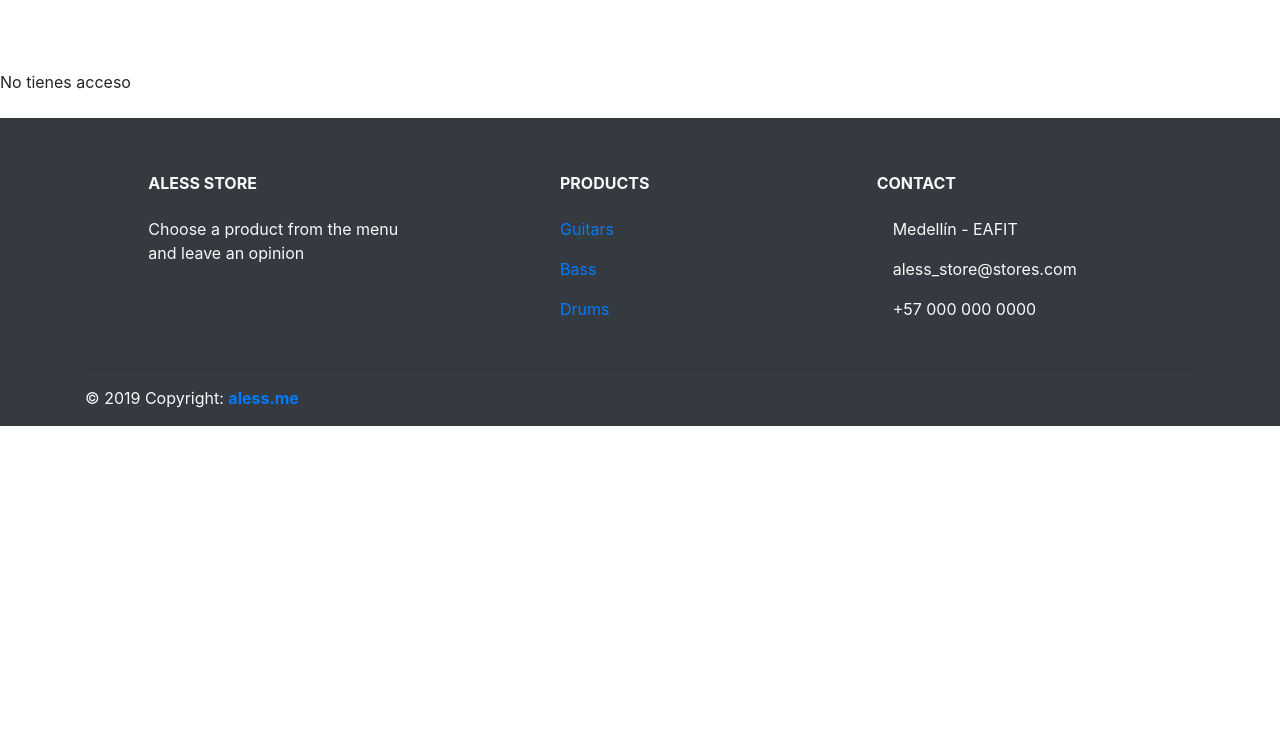
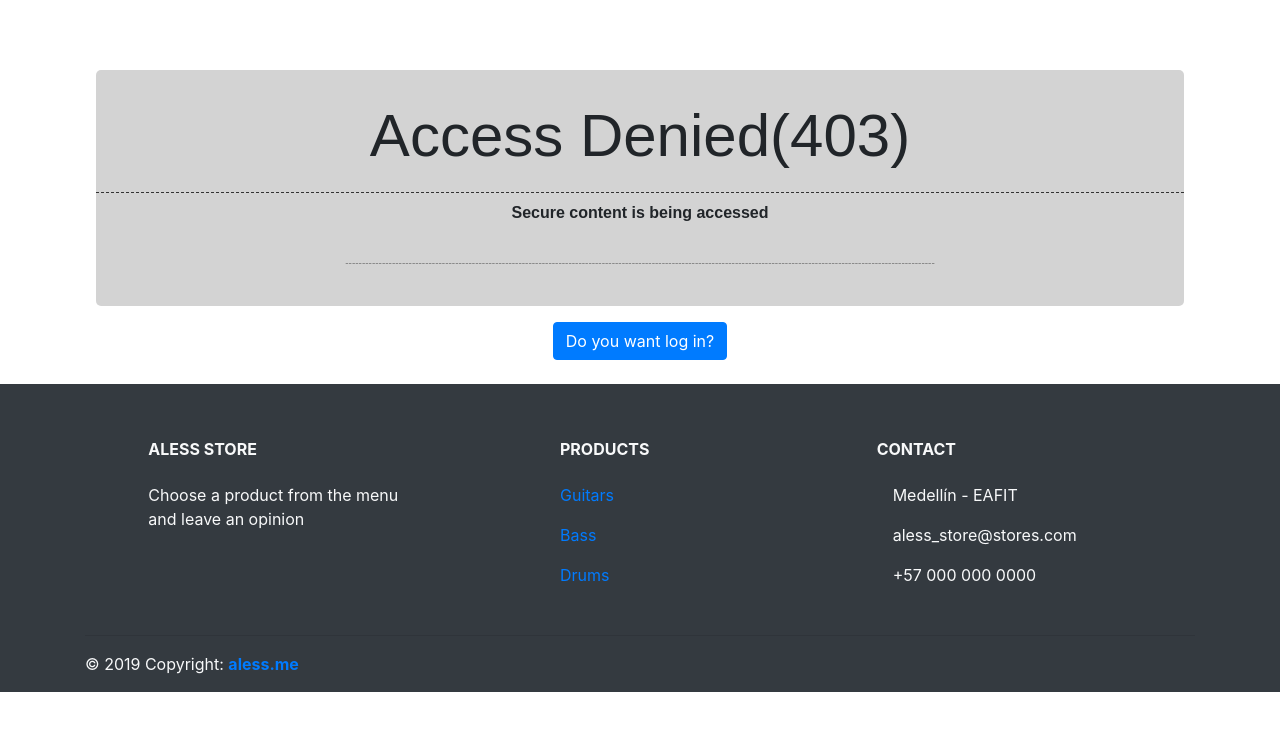
Before and after one commit to sazapatac1/Aless, an Angular app in the folder frontend/: page /denied in a window 1280 px wide. Shown: the top 730 px of the page. Built offline with nearby package versions, Linux system fonts and the light colour scheme.

Commit message:
Denied page

```diff
--- a/frontend/src/app/components/denied/denied.component.css
+++ b/frontend/src/app/components/denied/denied.component.css
@@ -0,0 +1,35 @@
+#spam {
+    background-color: lightgray;
+    border-radius: 5px;
+    margin: auto;
+    width: 85%;
+    cursor: not-allowed;
+  }
+  h1 {
+    padding-top: 30px;
+    font-size: 60px;
+    font-family: Arial;
+    text-align: center;
+    border-bottom: 1px solid #333;
+    border-bottom-style: dashed;
+    padding-bottom: 20px;
+  }
+  spam {
+     color: red;
+     text-decoration: none;
+     cursor: not-allowed;
+  }
+  p {
+    text-align: center;
+    font-family: Arial;
+    font-weight: bold;
+    padding-bottom: 3%;
+  }
+  small {
+    font-family: Arial;
+    text-align: center;
+    word-spacing: -1px;
+    font-size: 10px;
+    font-weight: normal;
+    color: gray;
+  }
--- a/frontend/src/app/components/denied/denied.component.html
+++ b/frontend/src/app/components/denied/denied.component.html
@@ -1 +1,8 @@
-<p>No tienes acceso</p>
+<div id="spam">
+    <h1>Access Denied(403)</h1>
+    <p>Secure content is being accessed<br/><br/>
+    <small>---------------------------------------------------------------------------------------------------------------------------------------------------------------------------------</small></p>
+</div>
+<div class="container text-center">
+    <button type="submit" class = "btn btn-primary" routerLink="/auth/login">Do you want log in?</button>
+</div>
```
